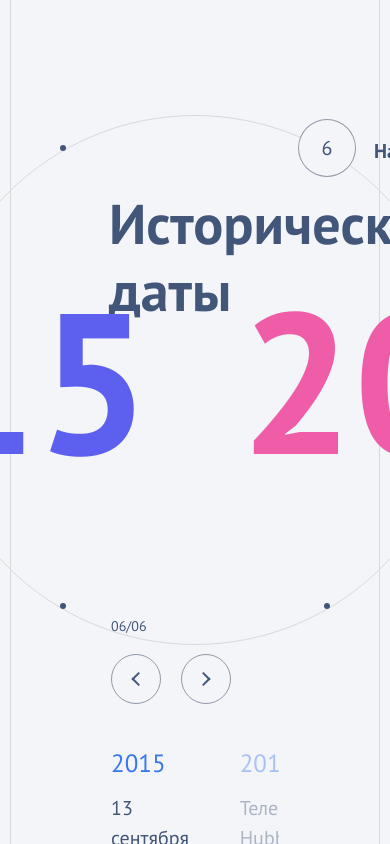
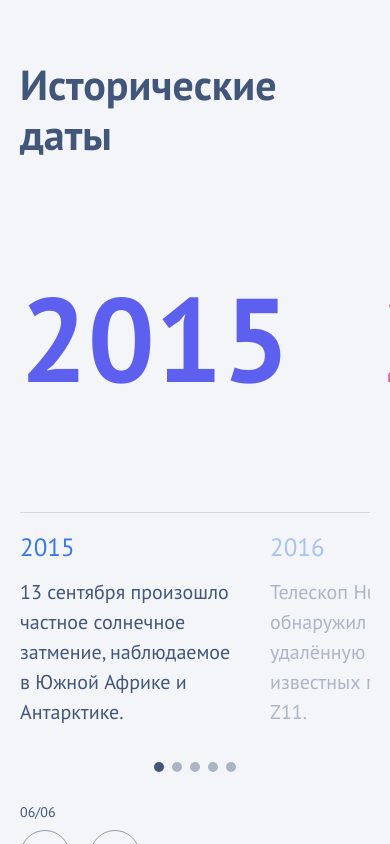
Before and after one commit to MustafaProger/onlyteam_test, a React app: page / in a window 390 px wide. Built offline with nearby package versions, Linux system fonts and the light colour scheme.

Commit message:
ref: упорядочил стили по их компонетам

```diff
--- a/src/App.tsx
+++ b/src/App.tsx
@@ -15,6 +15,10 @@ const AppContainer = styled.div`
 	background: #f4f5f9;
 	overflow-y: auto;
 	padding: 0 10px;
+
+	@media (max-width: 768px) {
+		padding: 0;
+	}
 `;
 
 const App = () => {
--- a/src/components/TimelineCircle.tsx
+++ b/src/components/TimelineCircle.tsx
@@ -15,6 +15,21 @@ const Circle = styled.div`
 	border: 1px solid #d9d9d9;
 	transition: all 1s;
 	z-index: 3;
+
+	@media (max-width: 1440px) {
+		width: 400px;
+		height: 400px;
+	}
+
+	@media (max-width: 1024px) {
+		width: 350px;
+		height: 350px;
+		top: 40%;
+	}
+
+	@media (max-width: 768px) {
+		display: none;
+	}
 `;
 
 const Dot = styled.div`
--- a/src/components/TimelineContainer.tsx
+++ b/src/components/TimelineContainer.tsx
@@ -31,6 +31,26 @@ const Container = styled.div`
 		height: 100%;
 		background-color: #d9d9d9;
 	}
+
+	@media (max-width: 1440px) {
+		min-height: 700px;
+	}
+
+	@media (max-width: 1024px) {
+		&::before {
+			top: 40%;
+		}
+	}
+
+	@media (max-width: 768px) {
+		border: none;
+		padding: 20px;
+
+		&::after,
+		&::before {
+			display: none;
+		}
+	}
 `;
 
 const TimelineContainer = ({ children }: PropsWithChildren<{}>) => {
--- a/src/components/TimelineEvents.tsx
+++ b/src/components/TimelineEvents.tsx
@@ -19,6 +19,27 @@ const EventsContainer = styled.div`
 	position: relative;
 	top: 42%;
 	left: 80px;
+
+	@media (max-width: 1440px) {
+		top: 47%;
+	}
+
+	@media (max-width: 768px) {
+		left: 0;
+		top: 35%;
+		margin: 0;
+
+		&::before {
+			content: "";
+			position: absolute;
+			top: -20px;
+			left: 0;
+			width: 100%;
+			height: 1px;
+			background-color: #d9d9d9;
+		}
+	}
+
 `;
 
 const EventContainer = styled.div`
--- a/src/components/TimelineNavigator.tsx
+++ b/src/components/TimelineNavigator.tsx
@@ -12,6 +12,21 @@ const TimelineNavigatorContainer = styled.div`
 	top: 36.5%;
 	left: 0px;
 	margin-left: 80px;
+
+	@media (max-width: 1440px) {
+		top: 40%;
+	}
+
+	@media (max-width: 768px) {
+		top: 80%;
+		padding-bottom: 13.3px;
+		margin-left: 0px;
+		gap: 10px;
+
+		.navigator-right {
+			left: 40%;
+		}
+	}
 `;
 
 const NavigatorContainer = styled.div`
--- a/src/components/TimelineTitle.tsx
+++ b/src/components/TimelineTitle.tsx
@@ -5,6 +5,33 @@ const TitleContaner = styled.div`
 	display: flex;
 	align-items: center;
 	padding-top: 170px;
+
+	@media (max-width: 1440px) {
+		padding-top: 40px;
+
+		.title__item {
+			font-size: 42px;
+		}
+
+		.title__line {
+			margin-right: 60px;
+		}
+	}
+
+	@media (max-width: 1024px) {
+		.title__line {
+			height: 100px;
+			margin-right: 50px;
+		}
+	}
+
+	@media (max-width: 768px) {
+		border: none;
+
+		.title__line {
+			display: none;
+		}
+	}
 `;
 
 const Line = styled.div`
--- a/src/components/TimelineYears.tsx
+++ b/src/components/TimelineYears.tsx
@@ -12,6 +12,14 @@ const YearsContainer = styled.div`
 	justify-content: space-between;
 	align-items: center;
 	gap: 90px;
+
+	@media (max-width: 1024px) {
+		top: 40%;
+	}
+
+	@media (max-width: 768px) {
+		width: calc(100% - 40px);
+	}
 `;
 
 const YearsItem = styled.h2`
@@ -25,6 +33,14 @@ const YearsItem = styled.h2`
 
 	&.years__item-right {
 		color: rgba(239, 93, 168, 1);
+	}
+
+	@media (max-width: 1440px) {
+		font-size: 140px;
+	}
+
+	@media (max-width: 1024px) {
+		font-size: 119px;
 	}
 `;
 
--- a/src/index.scss
+++ b/src/index.scss
@@ -7,8 +7,13 @@
 	font-style: normal;
 }
 
+/* Swiper стили */
 .swiper-wrapper {
 	margin-bottom: 30px;
+
+	@media (max-width: 768px) {
+		margin: 0;
+	}
 }
 
 .custom-swiper-prev,
@@ -91,160 +96,8 @@
 		margin: 0 auto;
 		text-align: center;
 	}
-}
-
-@media (max-width: 1440px) {
-	.sc-bRKDuR.container {
-		min-height: 700px;
-	}
-
-	.kgISHx.title__container {
-		padding-top: 40px;
-
-		.title__item {
-			font-size: 42px;
-		}
-
-		.title__line {
-			margin-right: 60px;
-		}
-	}
-
-	.eSSKxn.circle {
-		width: 400px;
-		height: 400px;
-	}
-
-	.jYWhnb.years__item {
-		font-size: 140px;
-	}
-
-	.bOakSB.navigator__container {
-		top: 40%;
-	}
-
-	.iQRfrY.events__container {
-		top: 47%;
-	}
-}
-
-@media (max-width: 1024px) {
-	.sc-bRKDuR.container {
-		&::before {
-			top: 40%;
-		}
-	}
-
-	.kgISHx.title__container {
-		.title__line {
-			height: 100px;
-			margin-right: 50px;
-		}
-	}
-
-	.eSSKxn.circle {
-		width: 350px;
-		height: 350px;
-		top: 40%;
-	}
-
-	.bRCLpk.years__container {
-		top: 40%;
-	}
-
-	.jYWhnb.years__item {
-		font-size: 119px;
-	}
-}
-
-@media (max-width: 768px) {
-	.vcwJW.app {
-		padding: 0;
-	}
-
-	.dKingg.container {
-		border: none;
-	}
-
-	.kgISHx.title__container {
-		border: none;
-
-		.title__line {
-			display: none;
-		}
-	}
-
-	.eSSKxn.circle {
-		display: none;
-	}
-
-	.sc-bRKDuR.container {
-		padding: 20px;
-		&::after,
-		&::before {
-			display: none;
-		}
-	}
-
-	.bRCLpk.years__container {
-		width: calc(100% - 40px);
-	}
-
-	.kjTBwX.navigator__container {
-		top: 80%;
-		padding-bottom: 13.3px;
-		margin-left: 0px;
-		gap: 10px;
-
-		.navigator-right {
-			left: 40%;
-		}
-	}
-
-	.iQRfrY.events__container {
-		left: 0;
-		top: 35%;
-		margin: 0;
-		&::before {
-			content: "";
-			position: absolute;
-			top: -20px;
-			left: 0;
-			width: 100%;
-			height: 1px;
-			background-color: #d9d9d9;
-		}
-	}
-
-	.swiper-wrapper {
-		margin: 0;
-	}
 
 	.swiper-slide-next {
 		opacity: 0.4;
 	}
 }
-
-// .kjTBwX.navigator__container {
-// 	height: 50px;
-// 	width: 60px;
-// 	top: 80%;
-// 	padding-bottom: 13.3px;
-// 	bottom: 0%;
-// 	margin-left: 0px;
-// 	gap: 10px;
-
-// 	.navigator {
-// 		width: 25px;
-// 		height: 25px;
-// 	}
-
-// 	.navigator span {
-// 		width: 7.5px;
-// 		height: 7.5px;
-// 	}
-
-// 	.navigator-right {
-// 		left: calc(20% + 8.3px);
-// 	}
-// }
```
